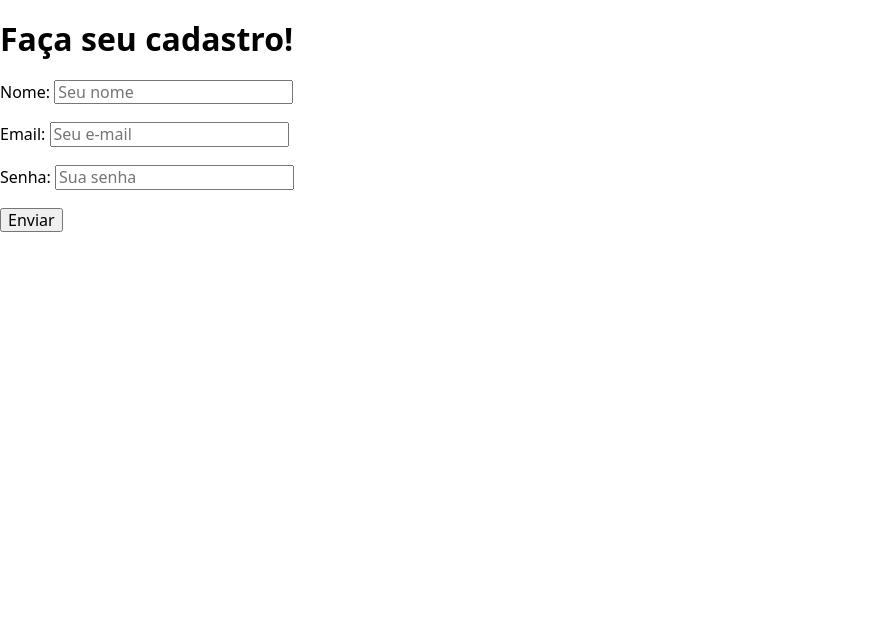
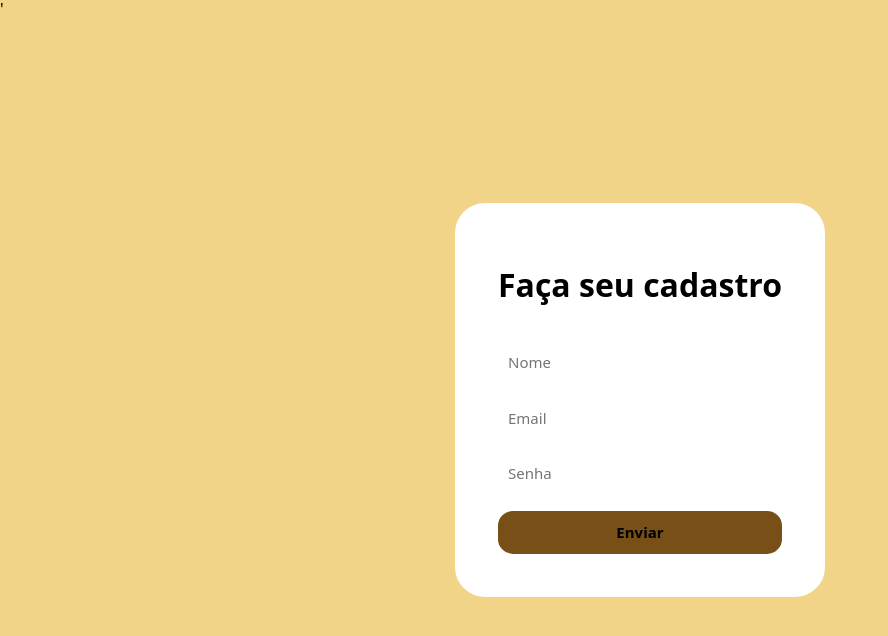
Before and after one commit to eulicheen/Loja_de_Cookies_TCA, a plain HTML site: page login/index.html in a window 1280 px wide. Shown: the whole page, without its empty margins (0-888 px from the left). Drawn offline with Linux system fonts and the light colour scheme.

Commit message:
tela de login css

```diff
--- a/login/css/base.css
+++ b/login/css/base.css
@@ -1 +1,31 @@
-/*elementos base do html */
+/*elementos base do html*/
+
+body{
+    background-color: #f2d489;
+}
+
+input{
+    padding: 10px;
+    border: none;
+    outline: none;
+    font-size: 15px;
+}
+
+input:hover{
+    color: #774f17;
+}
+
+button{
+    background-color: #774f17;
+    border: 3px solid #774f17;
+    border-radius: 15px;
+    padding: 10px;
+    width: 100%;
+    font-size: 15px;
+}
+
+button:hover{
+    background-color: #8e6226;
+    border-color: #8e6226;
+    color: #2c2c2c;
+}
--- a/login/css/components.css
+++ b/login/css/components.css
@@ -1 +1,15 @@
 /*ids e classes*/
+
+.tela-login{
+    background-color: white;
+    position: absolute;
+
+    border: 3px solid white;
+    border-radius: 30px;
+
+
+    top: 50%;
+    left: 50%;
+    transform: translate(-50%, -50%);
+    padding: 40px;
+}
--- a/login/index.html
+++ b/login/index.html
@@ -11,45 +11,44 @@
 </head>
 <body>
 
-  <div><h1>Faça seu cadastro!</h1></div>
+  '<div class="tela-login">
+
+      <div><h1>Faça seu cadastro</h1></div>
+
+      <br>
 
         <div>
 
             <form>
 
                   <div>
-              <div>
                     <!-- nome-->
-                <label for="n1">Nome:</label>
-                <input type="text" placeholder="Seu nome" id="n1">
+                    <input type="text" placeholder="Nome" id="n1">
                   </div>
 
                   <br>
 
                   <div>
                     <!-- email -->
-                <label for="e1">Email:</label>
-                <input type="email" placeholder="Seu e-mail" id="e1">
+                    <input type="email" placeholder="Email" id="e1">
                   </div>
 
                   <br>
 
                   <div>
                     <!-- senha -->
-                <label for="s1">Senha:</label>
-                <input type="password" placeholder="Sua senha" id="s1">
+                    <input type="password" placeholder="Senha" id="s1">
                   </div>
 
                   <br>
 
                   <!-- botão -->
-              <button type="button">Enviar</button>
-            </div>
+                  <button type="button"><b>Enviar</b></button>
 
             </form>
 
         </div>
-
+    </div>
 
 </body>
 </html>
```
Lines whose indentation alone changed are shown as unchanged.
